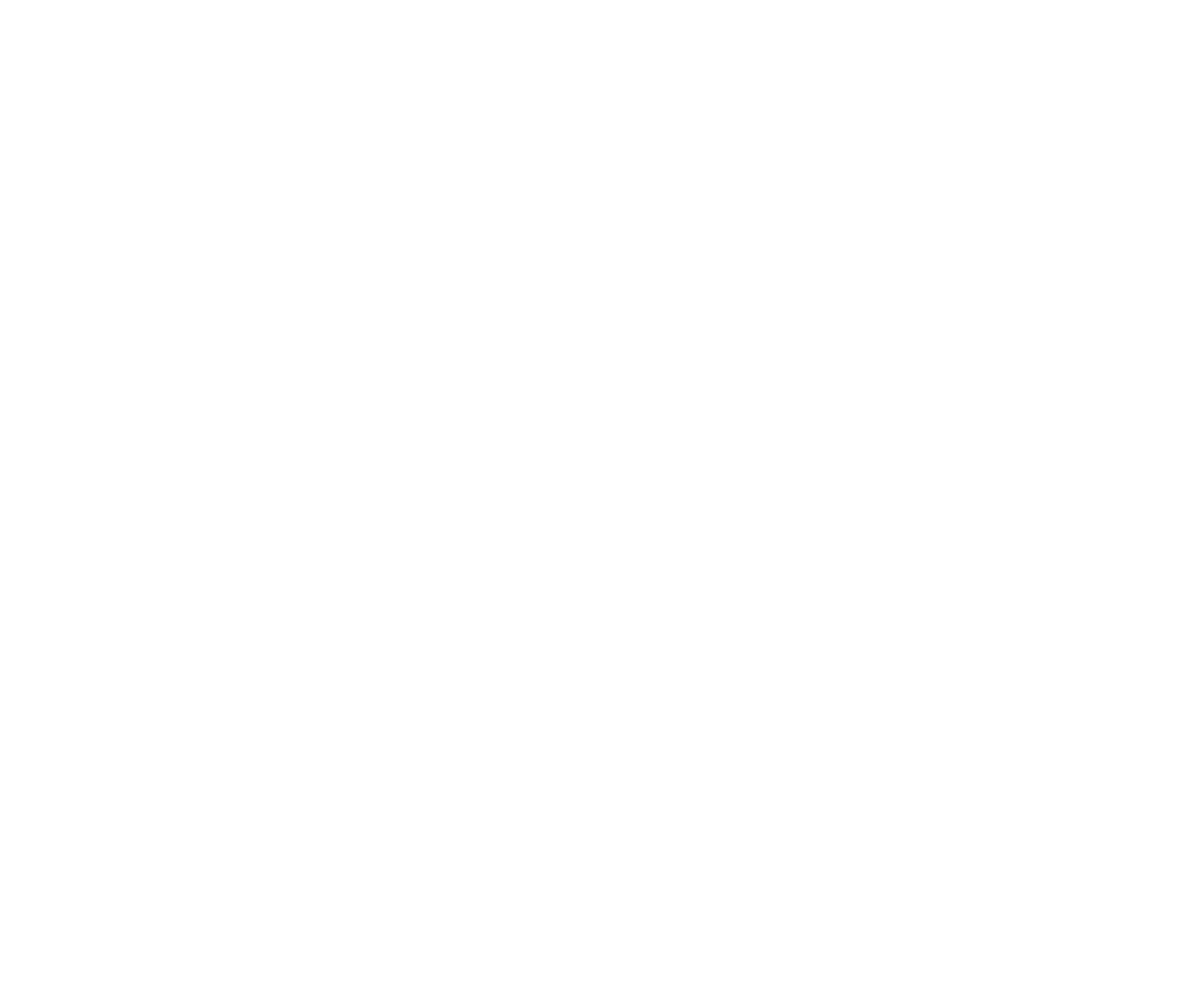
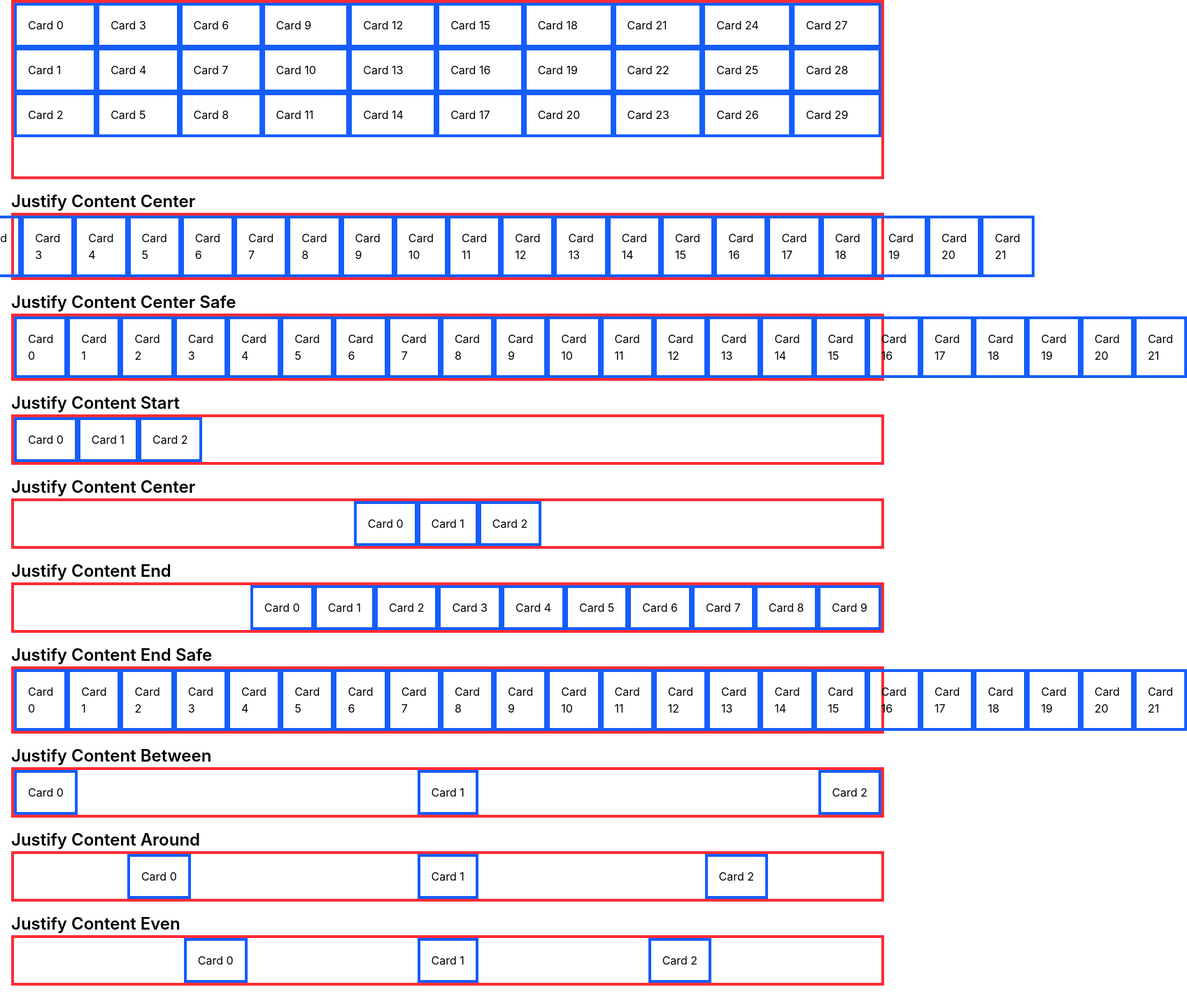
Before and after one commit to johnadrian63/angular-tailwindcssV4, an Angular app: page /flex/basic in a window 1280 px wide. Shown: the part 1748-3188 px from the top of the page at 70% size, 1697 px wide, since content can reach past the window. Before the commit the page ends 1428 px from the top, so only its background shows below. Built offline with nearby package versions, Linux system fonts and the light colour scheme.

Commit message:
flex layout

```diff
--- a/src/app/features/flex/basic/flex.basic.html
+++ b/src/app/features/flex/basic/flex.basic.html
@@ -48,3 +48,80 @@
         <div class="border-4 border-blue-600 p-4">Card {{ $index }}</div>
     }
 </div>
+
+<h2>Flex Row + Flex Wrap</h2>
+<div class="flex flex-row flex-wrap h-64 border-4 border-red-500 mb-4">
+    @for (item of getRange(20); track $index) {
+        <div class="border-4 border-blue-600 p-4">Card {{ $index }}</div>
+    }
+</div>
+
+<h2>Flex Col + Flex Wrap</h2>
+<div class="flex flex-col flex-wrap h-64 border-4 border-red-500 mb-4">
+    @for (item of getRange(30); track $index) {
+        <div class="border-4 border-blue-600 p-4">Card {{ $index }}</div>
+    }
+</div>
+
+<h2>Justify Content Center</h2>
+<div class="flex justify-center border-4 border-red-500 mb-4">
+    @for (item of getRange(22); track $index) {
+        <div class="border-4 border-blue-600 p-4">Card {{ $index }}</div>
+    }
+</div>
+
+<h2>Justify Content Center Safe</h2>
+<div class="flex justify-center-safe border-4 border-red-500 mb-4">
+    @for (item of getRange(22); track $index) {
+        <div class="border-4 border-blue-600 p-4">Card {{ $index }}</div>
+    }
+</div>
+
+<h2>Justify Content Start</h2>
+<div class="flex justify-start border-4 border-red-500 mb-4">
+    @for (item of getRange(3); track $index) {
+        <div class="border-4 border-blue-600 p-4">Card {{ $index }}</div>
+    }
+</div>
+
+<h2>Justify Content Center</h2>
+<div class="flex justify-center border-4 border-red-500 mb-4">
+    @for (item of getRange(3); track $index) {
+        <div class="border-4 border-blue-600 p-4">Card {{ $index }}</div>
+    }
+</div>
+
+<h2>Justify Content End</h2>
+<div class="flex justify-end border-4 border-red-500 mb-4">
+    @for (item of getRange(10); track $index) {
+        <div class="border-4 border-blue-600 p-4">Card {{ $index }}</div>
+    }
+</div>
+
+<h2>Justify Content End Safe</h2>
+<div class="flex justify-end-safe border-4 border-red-500 mb-4">
+    @for (item of getRange(22); track $index) {
+        <div class="border-4 border-blue-600 p-4">Card {{ $index }}</div>
+    }
+</div>
+
+<h2>Justify Content Between</h2>
+<div class="flex justify-between border-4 border-red-500 mb-4">
+    @for (item of getRange(3); track $index) {
+        <div class="border-4 border-blue-600 p-4">Card {{ $index }}</div>
+    }
+</div>
+
+<h2>Justify Content  Around</h2>
+<div class="flex justify-around border-4 border-red-500 mb-4">
+    @for (item of getRange(3); track $index) {
+        <div class="border-4 border-blue-600 p-4">Card {{ $index }}</div>
+    }
+</div>
+
+<h2>Justify Content  Even</h2>
+<div class="flex justify-evenly border-4 border-red-500 mb-4">
+    @for (item of getRange(3); track $index) {
+        <div class="border-4 border-blue-600 p-4">Card {{ $index }}</div>
+    }
+</div>
```
